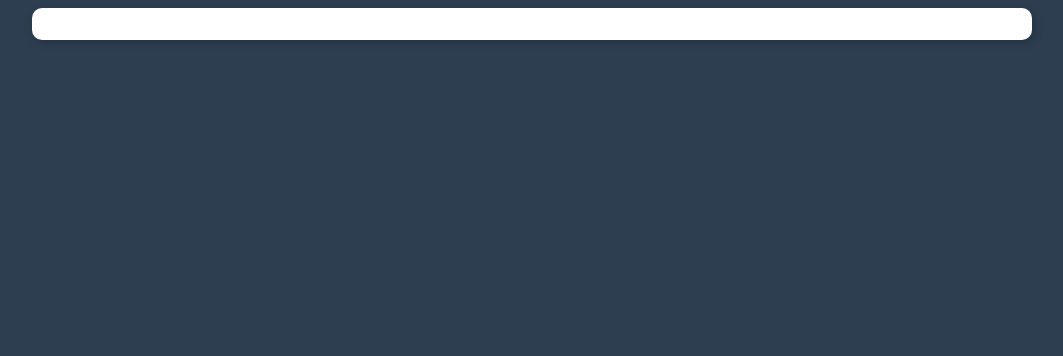
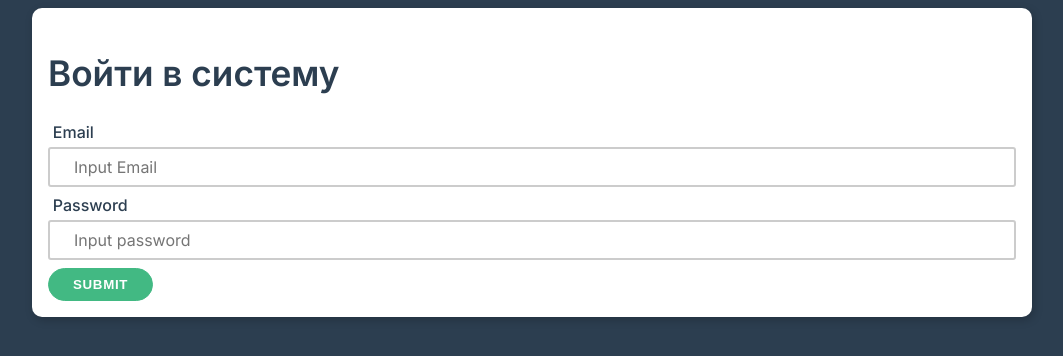
Before and after one commit to 0r20/Vue-project, a Vue app: page /auth in a window 1280 px wide. Shown: the top 356 px of the page, without its empty margins (108-1171 px from the left). Built offline with nearby package versions, Linux system fonts and the light colour scheme.

Commit message:
Login Form

```diff
--- a/package.json
+++ b/package.json
@@ -13,7 +13,8 @@
     "vee-validate": "^4.3.3",
     "vue": "^3.0.0",
     "vue-router": "^4.0.0-0",
-    "vuex": "^4.0.0-0"
+    "vuex": "^4.0.0-0",
+    "yup": "^0.32.9"
   },
   "devDependencies": {
     "@vue/cli-plugin-babel": "~4.5.0",
--- a/src/views/Auth.vue
+++ b/src/views/Auth.vue
@@ -1,10 +1,84 @@
 <template>
+	<form @submit.prevent="onSubmit" >
+		<h1>Войти в систему</h1>
+		<div :class="['form-control', { invalid: eError }]">
+			<label for="email">Email</label>
+			<input
+				type="email"
+				v-model="email"
+				@blur="eBlur"
+				id="email"
+				placeholder="Input Email"
+			>
+			<small v-if="eError">{{ eError }}</small>
+		</div>
+		<div :class="['form-control', { invalid: pError }]">
+			<label for="password">Password</label>
+			<input
+				type="password"
+				v-model="password"
+				@blur="pBlur"
+				id="password"
+				placeholder="Input password"
+			>
+			<small v-if="pError">{{ pError }}</small>
+		</div>
+		<button class="btn primary" :disabled="isSubmitting || isTooManyAttempts" type="submit">Submit</button>
+		<div class="text-danger" v-if="isTooManyAttempts">Too many attempts. Try again later</div>
+	</form>
 </template>
 
 <script lang="ts">
-import {defineComponent} from 'vue'
+import {defineComponent, computed, watch} from 'vue'
+import { useField, useForm } from 'vee-validate'
+import * as yup from 'yup'
 
 export default defineComponent({
+	setup() {
+
+		const { handleSubmit, isSubmitting, submitCount } = useForm()
+
+		const { value: email, errorMessage: eError, handleBlur: eBlur} = useField(
+			'email',
+			yup
+				.string()
+				.trim()
+				.required()
+				.email()
+		)
+		const { value: password, errorMessage: pError, handleBlur: pBlur} = useField(
+			'password',
+			yup
+				.string()
+				.trim()
+				.required()
+				.min(6)
+		)
+
+		const isTooManyAttempts = computed(() => submitCount.value >= 3)
+
+		watch(isTooManyAttempts, (value) => {
+			if (value) {
+				setTimeout(() => submitCount.value = 0, 10 * 1000)
+			}
+		})
+
+		const onSubmit = handleSubmit((values) => {
+			console.log(values)
+		})
+
+		return {
+			onSubmit,
+			isSubmitting,
+			email,
+			password,
+			eError,
+			pError,
+			eBlur,
+			pBlur,
+			isTooManyAttempts
+		}
+	}
 
 })
 </script>
```
Also changed, not shown: 1 other file (tests, documents, lock files or other folders).
